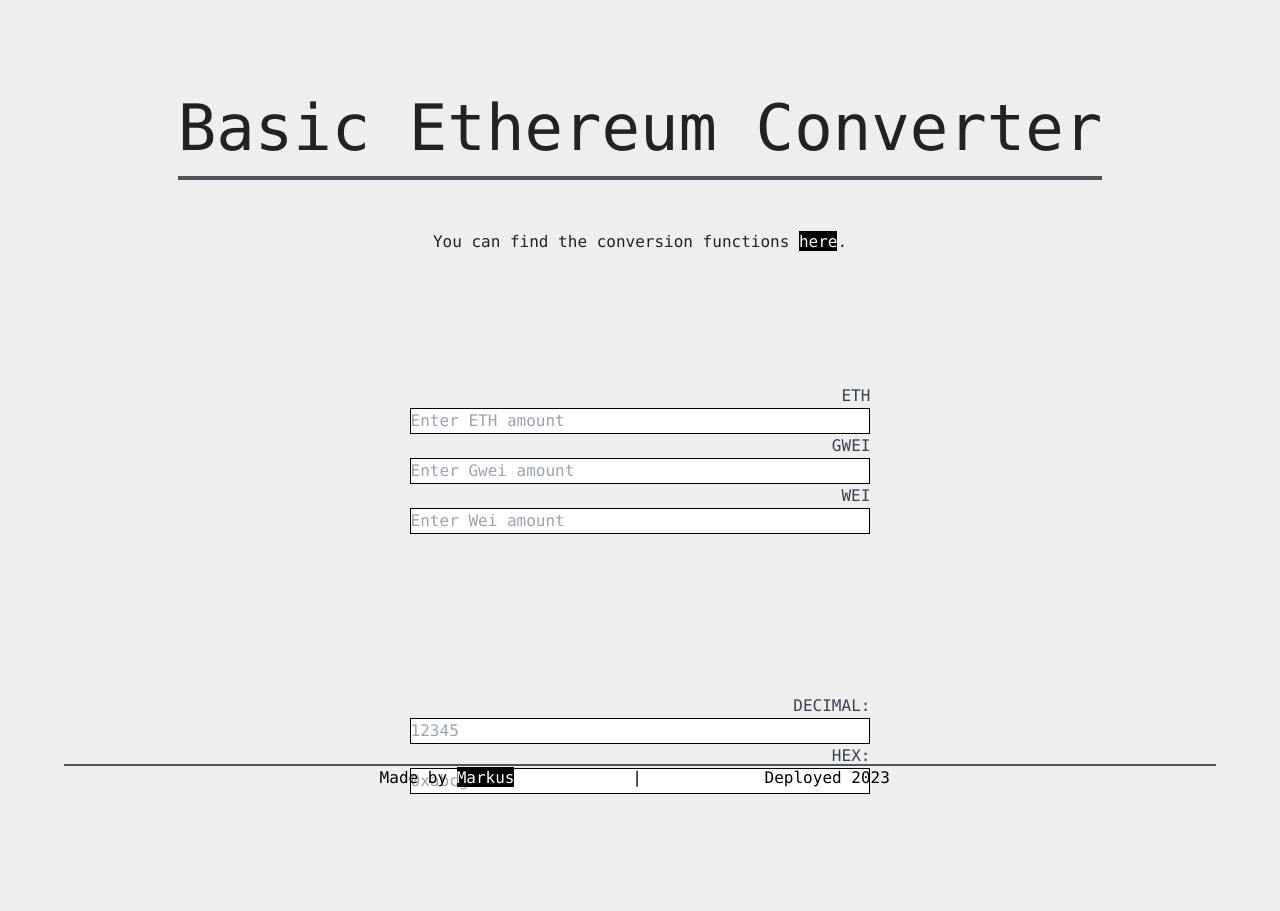
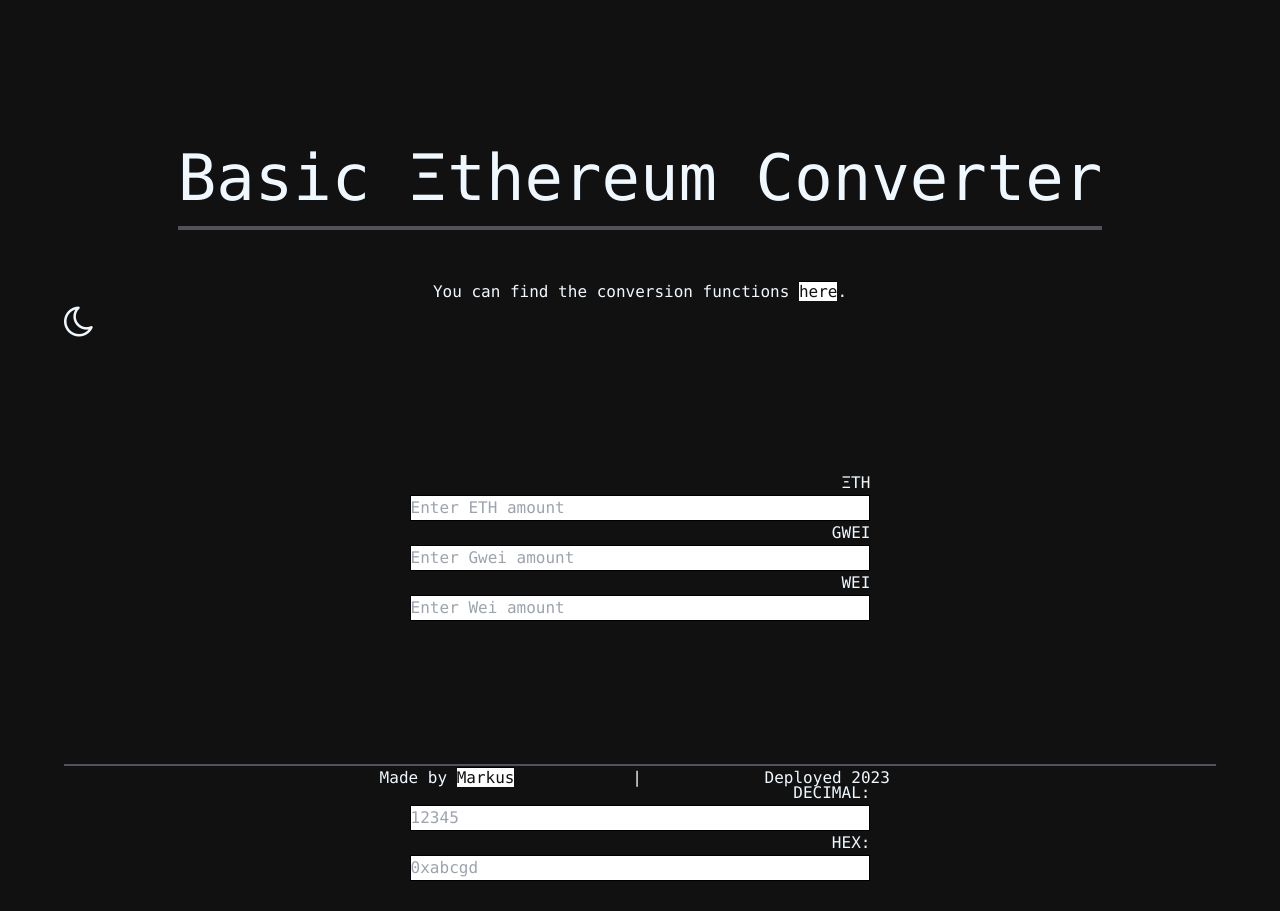
Before and after one commit to Messerblatt/converter, a website: page index.html in a window 1280 px wide. Before the commit the page ends 824 px from the top, so only its background shows below. Drawn offline with nearby package versions, Linux system fonts and the light colour scheme.

Commit message:
Darktheme added
 Changes to be committed:
	modified:   index.html
	modified:   style.css

```diff
--- a/index.html
+++ b/index.html
@@ -1,42 +1,52 @@
 <!DOCTYPE html>
-<html lang="en">
-<head>
+<html lang="en" class="darkThemed">
+<head >
     <meta charset="UTF-8">
     <meta http-equiv="X-UA-Compatible" content="IE=edge">
     <meta name="viewport" content="width=device-width, initial-scale=1.0">
-    <script src="https://code.jquery.com/jquery-3.7.0.min.js" integrity="sha256-2Pmvv0kuTBOenSvLm6bvfBSSHrUJ+3A7x6P5Ebd07/g="
-    crossorigin="anonymous"></script>
+    <script src="https://code.jquery.com/jquery-3.7.0.min.js" integrity="sha256-2Pmvv0kuTBOenSvLm6bvfBSSHrUJ+3A7x6P5Ebd07/g=" crossorigin="anonymous"></script>
     <link rel="shortcut icon" type="image/jpg" href="images/favicon2.ico">
+
+    <link href="https://maxcdn.bootstrapcdn.com/font-awesome/4.7.0/css/font-awesome.min.css" rel="stylesheet" integrity="sha384-wvfXpqpZZVQGK6TAh5PVlGOfQNHSoD2xbE+QkPxCAFlNEevoEH3Sl0sibVcOQVnN" crossorigin="anonymous">
+
+
     <link href="style.css" rel="stylesheet">
     <link href="styleOut.css" rel="stylesheet">
-    <title>Eth / Wei / Gwei</title>
+    <title>Ξth / Wei / Gwei</title>
+
 </head>
 
-<body class="font-mono ">
-<h1 class="headline mt-20 border-b-4 border-zinc-600">Basic Ethereum Converter</h1>
-<div class="text">You can find the conversion functions <a target="_blank" class="a" href="https://github.com/ethereumjs/ethereumjs-units">here</a>.</div>
+<body class="font-mono main">
+
+  <div>
+    <h1 class="text darkThemed headline mt-20 border-b-4 border-zinc-600">Basic Ξthereum Converter</h1>
+  </div>
+  <div class="text darkThemed">You can find the conversion functions <a target="_blank" class="link contrasted" href="https://github.com/ethereumjs/ethereumjs-units">here</a>.</div>
+
+
+
+  <div class="darkTheme"><i class="fa fa-moon-o" aria-hidden="true"></i></div>
 
 <div class="container">
   <div class="font-mono text-gray-700">
     <div>
-      <div class="xl2" for="eth">ETH</div>
+      <div class="xl2 darkThemed" for="eth">ΞTH</div>
       <input class="textL" type="number" id="eth" placeholder="Enter ETH amount" oninput="convert('eth')" />
     </div>
     <div>
-      <div class="xl2" for="weiInput">GWEI</div>
+      <div class="xl2 darkThemed" for="weiInput">GWEI</div>
       <input class="textL" type="number" id="gwei" placeholder="Enter Gwei amount" oninput="convert('gwei')">
     </div>
     <div>
-      <div class="xl2" for="weiInput">WEI</div>
+      <div class="xl2 darkThemed" for="weiInput">WEI</div>
       <input class="textL" type="number" id="wei" placeholder="Enter Wei amount" oninput="convert('wei')">
     </div>
     </div>
 </div>
 
-
 <div class="footer font-mono border-t-2 border-zinc-600">
   <div class="grid-two-cols">
-    <div class="item">Made by <a class="a" target="_blank" href="https://github.com/Messerblatt">Markus</a></div>
+    <div class="item">Made by <a class="link contrasted" target="_blank" href="https://github.com/Messerblatt">Markus</a></div>
     <div class="item">|</div>
   <div class="item">Deployed 2023</div>
 
@@ -48,17 +58,36 @@
 <div class="container">
 <div class="font-mono text-gray-700">
   <div>
-    <div class="xl2" for="decimal">DECIMAL: </div>
+    <div class="xl2 darkThemed" for="decimal">DECIMAL: </div>
     <input class="textL " type="number" id="decimal" step="0.1" placeholder="12345" oninput="convert('decimal')">
   </div>
   <div>
-    <div class="xl2" for="hex">HEX: </div>
+    <div class="xl2 darkThemed" for="hex">HEX: </div>
     <input class="textL" type="text" id="hex" placeholder="0xabcgd" oninput="convert('hex')">
   </div>
 </div>
 </div>
 <script>
 
+  toggled = true;
+  $(".darkTheme").on("click", function() {
+    if (toggled === false) {
+      toggled = true;
+      $(".darkTheme").html("<i class='fa fa-moon-o' aria-hidden='true'></i>");
+      $("html").addClass("darkThemed");
+      $(".xl2").addClass("darkThemed");
+      $(".text").addClass("darkThemed");
+      $(".link").addClass("contrasted");
+
+    } else  {
+      toggled = false;
+      $(".darkTheme").html("<i class='fa fa-sun-o' aria-hidden='true'></i>");
+      $("html").removeClass("darkThemed");
+      $(".xl2").removeClass("darkThemed");
+      $(".text").removeClass("darkThemed");
+      $(".link").removeClass("contrasted");
+    }
+  })
 
 
   function ethToWei(value) { return (value * 1e18).toFixed(18) }
--- a/style.css
+++ b/style.css
@@ -2,11 +2,24 @@
 @tailwind components;
 @tailwind utilities;
 
-/* input[type='number'] {
+html {
+    margin-left: 5%;
+    margin-right: 5%;
+    background-color: #EEEEEE;
 
+}
 
-} */
-
+.headline {
+    font-size: 4em;
+    width: fit-content;
+    margin: auto;
+    align-self: center;
+    color: #222;
+}
+.xl2 {
+    width: 36vw;
+    text-align: right;
+}
 .textL {
     width: 36vw;
     border: 1px solid black;
@@ -21,35 +34,7 @@
     /* border: 1px solid black; */
 }
 
-.headline {
-    font-size: 4em;
-    width: fit-content;
-    margin: auto;
-    align-self: center;
-    color: #222;
-}
-.xl2 {
-    width: 36vw;
-    text-align: right;
-}
-
-html {
-    margin-left: 5%;
-    margin-right: 5%;
-    background-color: #EEEEEE;
-}
-
-.footer {
-    position: absolute;
-    bottom: 10px;
-    width: 90vw;
-    display: flex;
-    justify-content: center;
-    border-top: 2px solid black;
-
-}
-
-.a {
+.link {
     border-top: 1px solid black;
     background-color: black;
     color: white;
@@ -71,3 +56,35 @@ html {
     width: fit-content;
     padding-top: 50px;
 }
+
+.darkThemed {
+    background-color: rgb(17, 17, 17);
+    color: aliceblue;
+  }
+
+  .darkThemeButton {
+    position: absolute;
+    top: 33px;
+    left: 33px;
+  }
+
+
+.contrasted {
+    background-color: white;
+    color: rgb(17, 17, 17);
+}
+
+.fa {
+    font-size: 35px;
+}
+
+
+
+.footer {
+    position: absolute;
+    bottom: 10px;
+    width: 90vw;
+    display: flex;
+    justify-content: center;
+    border-top: 2px solid black;
+}
```
